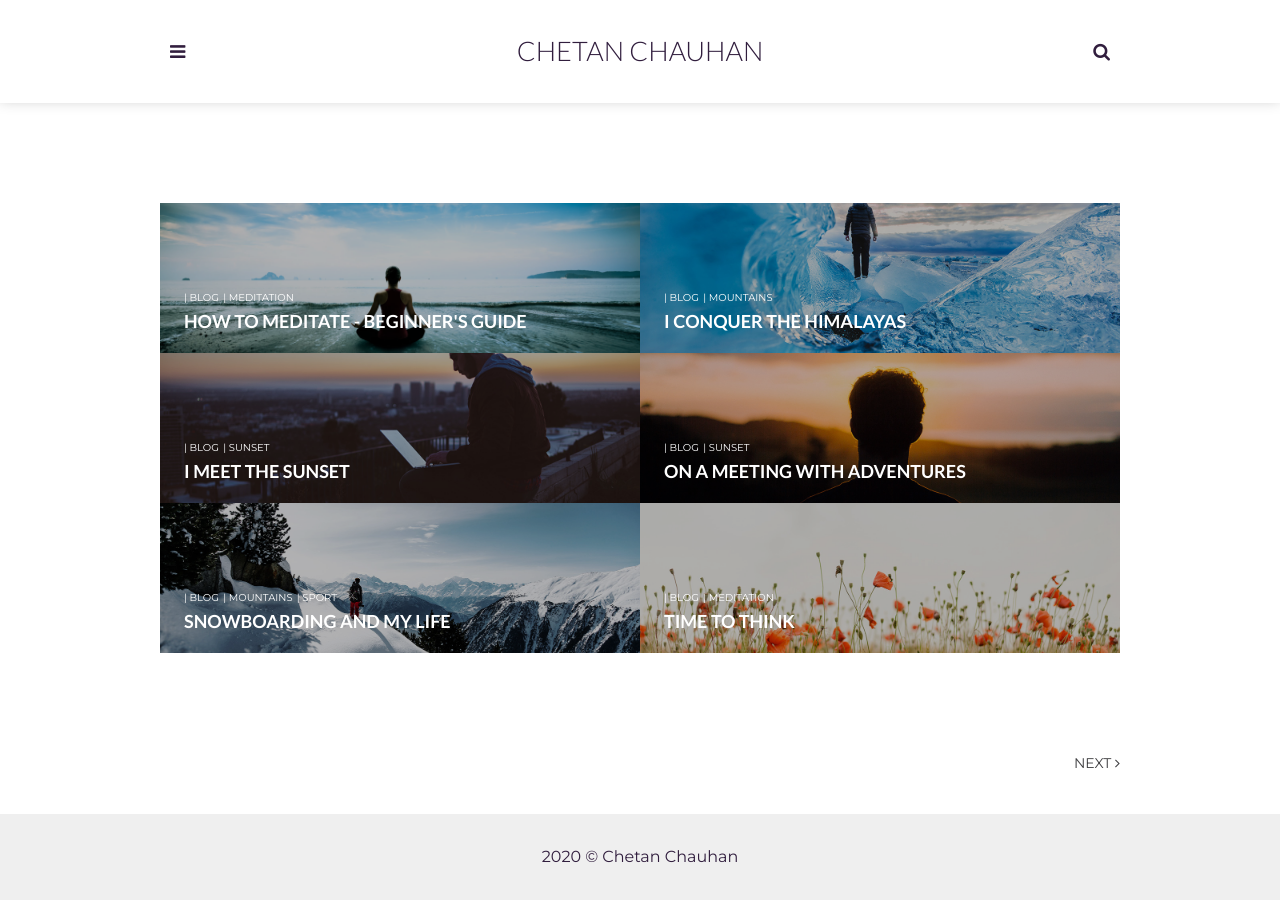
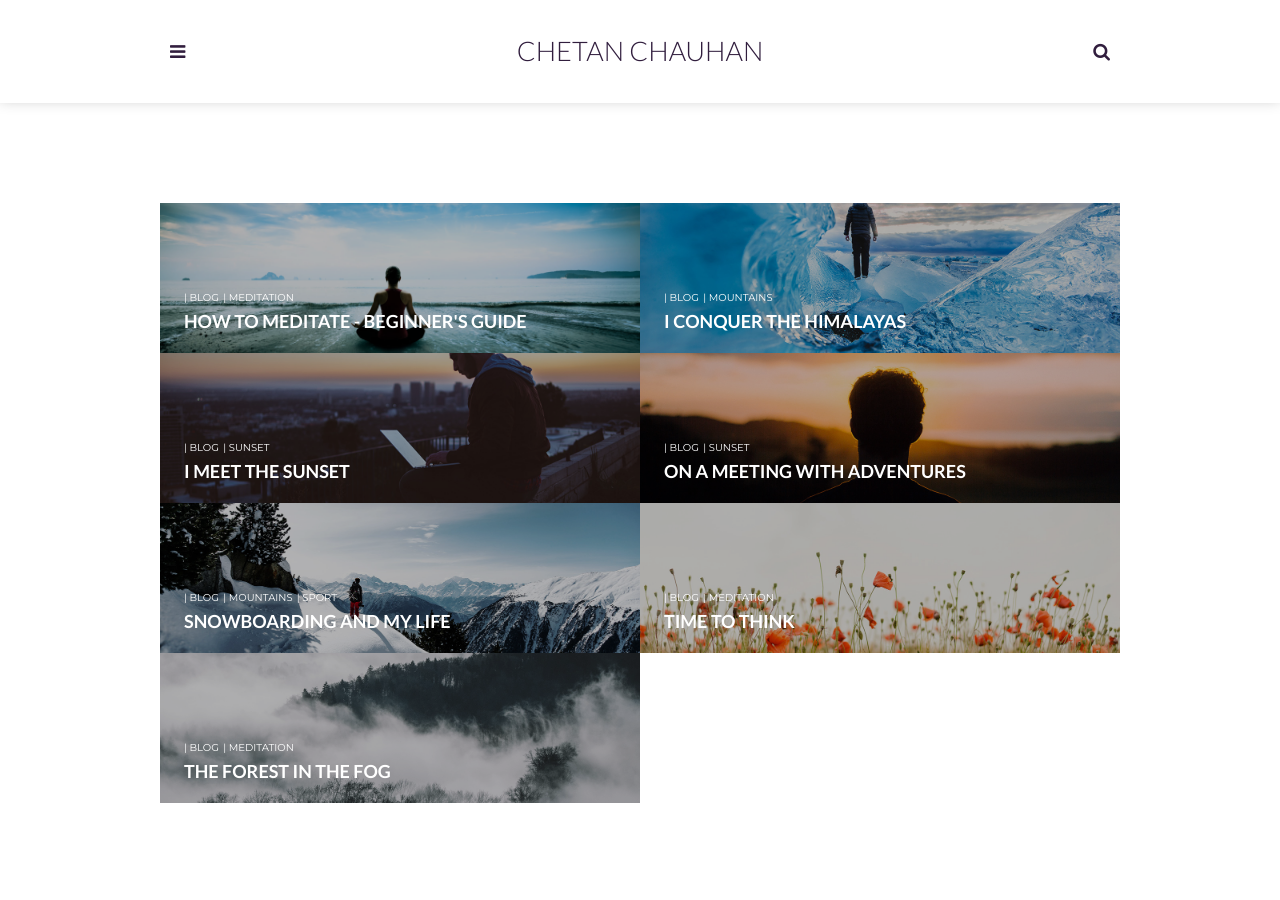
Before and after one commit to vampirevilage/Study_Journal, a Jekyll site: the page built from index.html, in a window 1280 px wide. Built offline with Jekyll 4.4.1, drawn with Linux system fonts in a browser that asks for light colours; the list of posts is cut into pages by our own code.

```diff
--- a/_config.yml
+++ b/_config.yml
@@ -34,7 +34,7 @@
 analytics: # Google Analytics
 
 # Paginate
-paginate: 6
+paginate: 10
 paginate_path: /page:num/
 
 # Build settings
```
